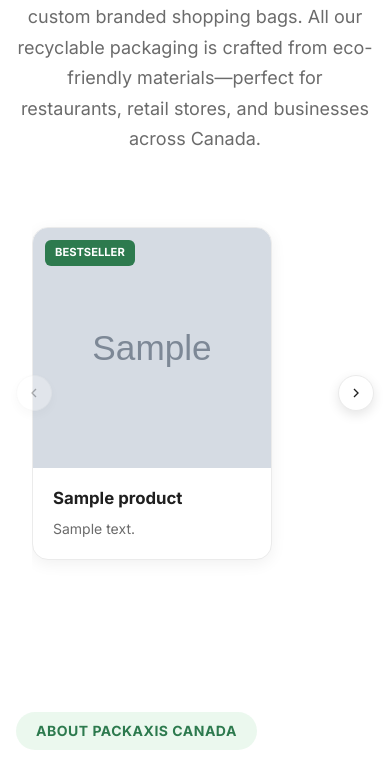
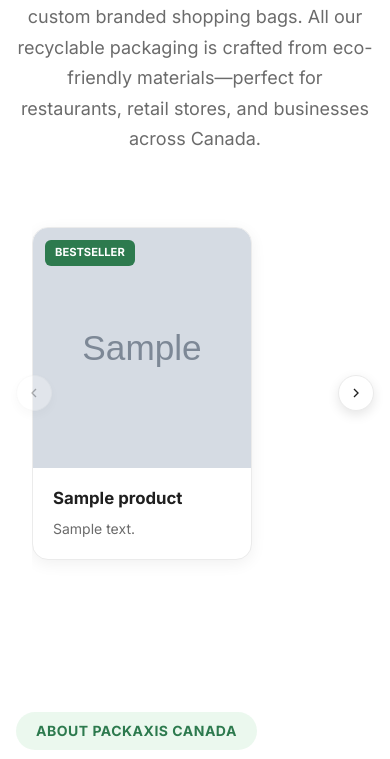
Before and after one commit to printnkraft/packaxis-app, a Django app: page / in a window 390 px wide; the page is wider, and only the part inside the window is pictured. Shown: the part 2115-2874 px from the top of that part. Run offline with Django 5.2, Linux system fonts and the light colour scheme; tables that the repository leaves empty hold one stand-in row (values such as "Sample post"); grey boxes marked "Sample" are stand-in pictures; some libraries are stand-ins or nearby versions.

Commit message:
Reduce product slide width and optimize section spacing
- Reduced product-slide width from 280px to 245px (desktop)
- Reduced to 220px on mobile for better fit
- Reduced features-grid gap from 2rem to 1.5rem
- Ensures all sections fit properly without overflow
- More compact, professional layout

```diff
--- a/static/css/styles.css
+++ b/static/css/styles.css
@@ -419,7 +419,7 @@ section {
 }
 
 .product-slide {
-    flex: 0 0 280px;
+    flex: 0 0 245px;
     background: white;
     border-radius: 16px;
     overflow: hidden;
@@ -592,7 +592,7 @@ section {
 .features-grid {
     display: grid;
     grid-template-columns: repeat(3, 1fr);
-    gap: 2rem;
+    gap: 1.5rem;
     max-width: 1200px;
     margin: 0 auto;
 }
@@ -1119,7 +1119,7 @@ section {
     }
 
     .product-slide {
-        flex: 0 0 260px;
+        flex: 0 0 245px;
     }
 
     .slider-btn {
@@ -1186,7 +1186,7 @@ section {
     }
 
     .product-slide {
-        flex: 0 0 240px;
+        flex: 0 0 220px;
     }
 
     .slider-btn {
```
